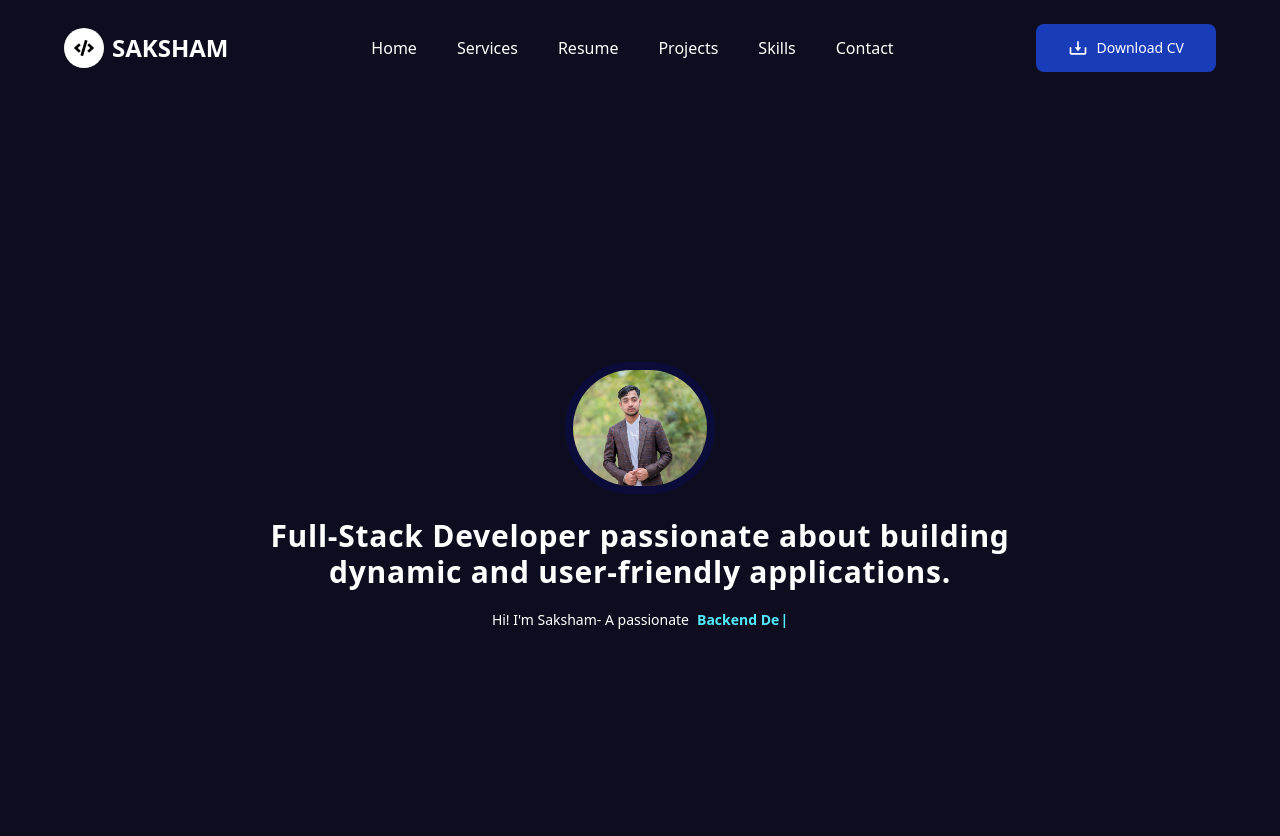
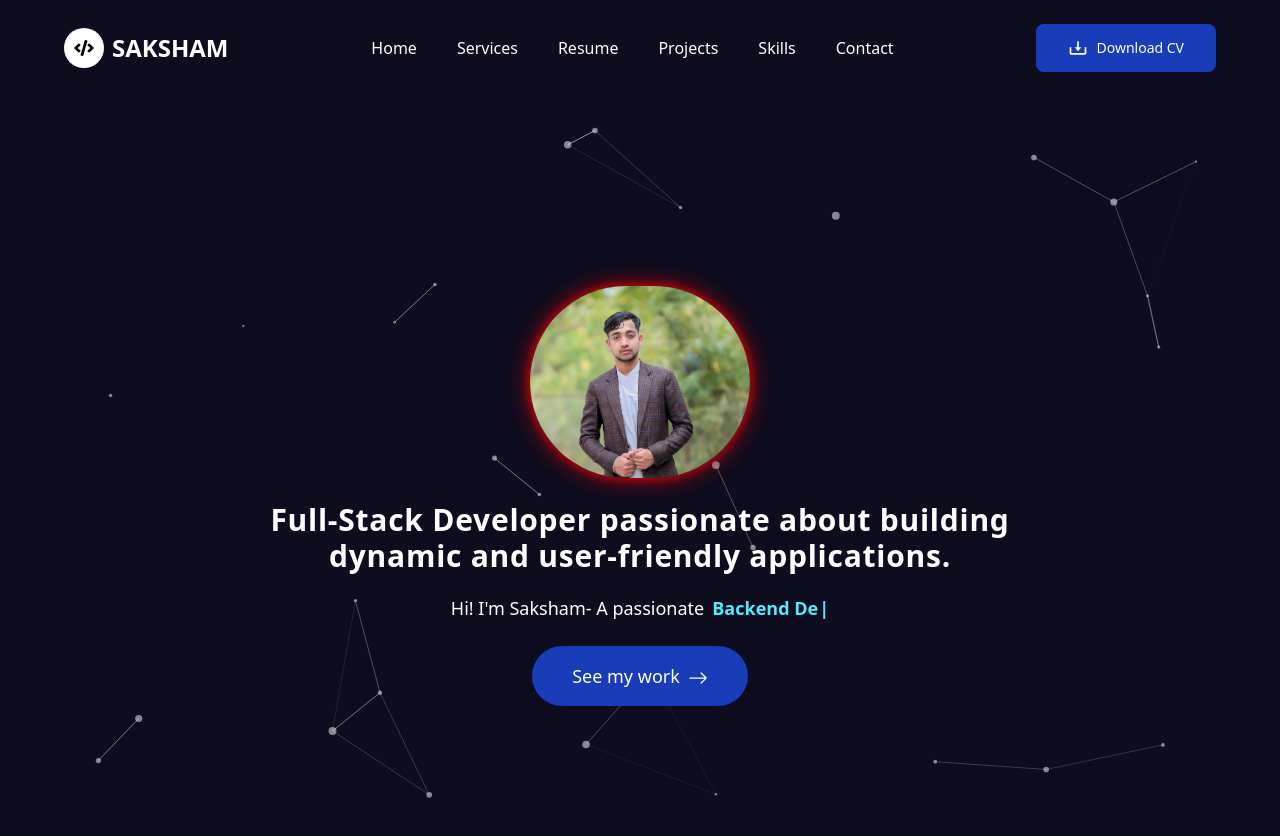
Before and after one commit to SakshamPhuyal/PORTFOLIO, a Next.js app: page / in a window 1280 px wide. Shown: the top 836 px of the page. Built offline with nearby package versions, Linux system fonts and the light colour scheme.

Commit message:
particles

```diff
--- /dev/null
+++ b/app/components/Home/Hero/Background.tsx
@@ -0,0 +1,89 @@
+// components/ParticlesHero.tsx
+"use client";
+
+import { useEffect, useMemo, useState } from "react";
+import Particles, { initParticlesEngine } from "@tsparticles/react";
+import {
+  type Container,
+  type ISourceOptions,
+  MoveDirection,
+  OutMode,
+} from "@tsparticles/engine";
+import { loadSlim } from "@tsparticles/slim";
+
+// Need to install @tsparticles/react , @tsparticles/engine and @tsparticles/slim packages
+// npm install @tsparticles/react @tsparticles/engine @tsparticles/slim
+
+export default function ParticlesHero() {
+  const [init, setInit] = useState(false);
+
+  useEffect(() => {
+    initParticlesEngine(async (engine) => {
+      await loadSlim(engine);
+    }).then(() => {
+      setInit(true);
+    });
+  }, []);
+
+  const particlesLoaded = async (container?: Container): Promise<void> => {
+    console.log(container);
+  };
+
+  const options: ISourceOptions = useMemo(
+    () => ({
+      background: {
+        color: { value: "transparent" }, // Transparent for overlay use
+      },
+      fullScreen: {
+        enable: false,
+      },
+      fpsLimit: 60,
+      interactivity: {
+        events: {
+          onClick: { enable: true, mode: "push" },
+          onHover: { enable: true, mode: "repulse" },
+        },
+        modes: {
+          push: { quantity: 4 },
+          repulse: { distance: 100, duration: 0.4 },
+        },
+      },
+      particles: {
+        color: { value: "#ffffff" },
+        links: {
+          color: "#ffffff",
+          distance: 150,
+          enable: true,
+          opacity: 0.4,
+          width: 1,
+        },
+        move: {
+          direction: MoveDirection.none,
+          enable: true,
+          outModes: { default: OutMode.out },
+          speed: 2,
+        },
+        number: {
+          density: { enable: true, area: 800 },
+          value: 60,
+        },
+        opacity: { value: 0.5 },
+        shape: { type: "circle" },
+        size: { value: { min: 1, max: 4 } },
+      },
+      detectRetina: true,
+    }),
+    []
+  );
+
+  if (!init) return null;
+
+  return (
+    <Particles
+      id="tsparticles"
+      particlesLoaded={particlesLoaded}
+      options={options}
+      className="absolute inset-0 "
+    />
+  );
+}
--- a/app/components/Home/Hero/Hero.tsx
+++ b/app/components/Home/Hero/Hero.tsx
@@ -2,19 +2,26 @@
 import React from 'react'
 import Image from 'next/image'
 import Typewriter from 'typewriter-effect'
+import { BsArrowRight } from 'react-icons/bs';
+import ParticlesHero from './Background';
+
 const Hero = () => {
   return (
     <div className='relative h-screen flex items-center justify-center text-white overflow-hidden flex-col'>
+   < ParticlesHero />
       <div className='relative z-10 flex flex-col items-center'>
-        <Image src="/images/saksham.jpg" alt='img' width={150} height={150} className='rounded-full border-8 border-[#0c0c48aa]'  />
+        <Image src="/images/saksham.jpg" alt='img' width={220} height={190}  className='rounded-full  border-[#0c0c48aa]
+             shadow-[0_0_10px_rgba(255,0,0,0.7),0_0_20px_rgba(255,0,0,0.5),0_0_30px_rgba(255,0,0,0.3)]
+                     animate-[pulseRed_2s_ease-in-out_infinite]'
+/>
       <h1 className='text-3xl mt-6 text-center font-bold tracking-wide'>
 Full-Stack Developer passionate about building <br /> dynamic and user-friendly applications.</h1>
-<h2 className='mt-5 text-sm text-center font-medium flex items-center'> Hi! I&apos;m Saksham- A passionate <span className='text-cyan-300 font-bold'>
+<h2 className='mt-5 text-lg text-center font-medium flex items-center'> Hi! I&apos;m Saksham- A passionate <span className='text-cyan-300 font-bold'>
     <Typewriter options={{
         strings:[
             'Frontend Developer',
             'Backend Developer',
-            'Creative Thinker'
+            'Graphic Designer'
         ],
         autoStart:true,
         loop:true,
@@ -24,6 +31,10 @@ Full-Stack Developer passionate about building <br /> dynamic and user-friendly
     }} />
 </span>
 </h2>
+<button className='mt-6 px-10 py-4 bg-blue-800 hover:bg-blue-900 transition-all duration-300 cursor-pointer rounded-full text-lg font-medium'>
+  <span> See my work</span>
+  <BsArrowRight className='w-5 h-5 ml-2 inline-block'/>
+</button>
       </div>
     </div>
   )
--- a/package.json
+++ b/package.json
@@ -9,10 +9,15 @@
     "lint": "eslint"
   },
   "dependencies": {
+    "@tsparticles/engine": "^3.9.1",
+    "@tsparticles/react": "^3.0.0",
+    "@tsparticles/slim": "^3.9.1",
     "next": "15.5.3",
     "react": "19.1.0",
     "react-dom": "19.1.0",
     "react-icons": "^5.5.0",
+    "react-tsparticles": "^2.12.2",
+    "tsparticles": "^3.9.1",
     "typewriter-effect": "^2.22.0"
   },
   "devDependencies": {
```
Also changed, not shown: 1 other file (tests, documents, lock files or other folders).
